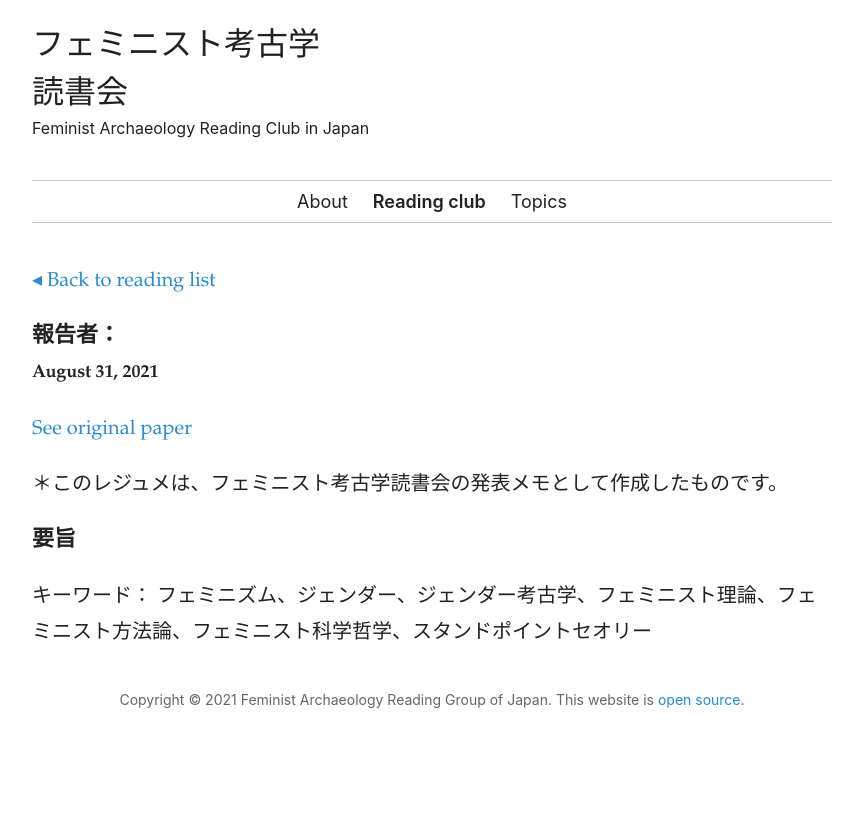
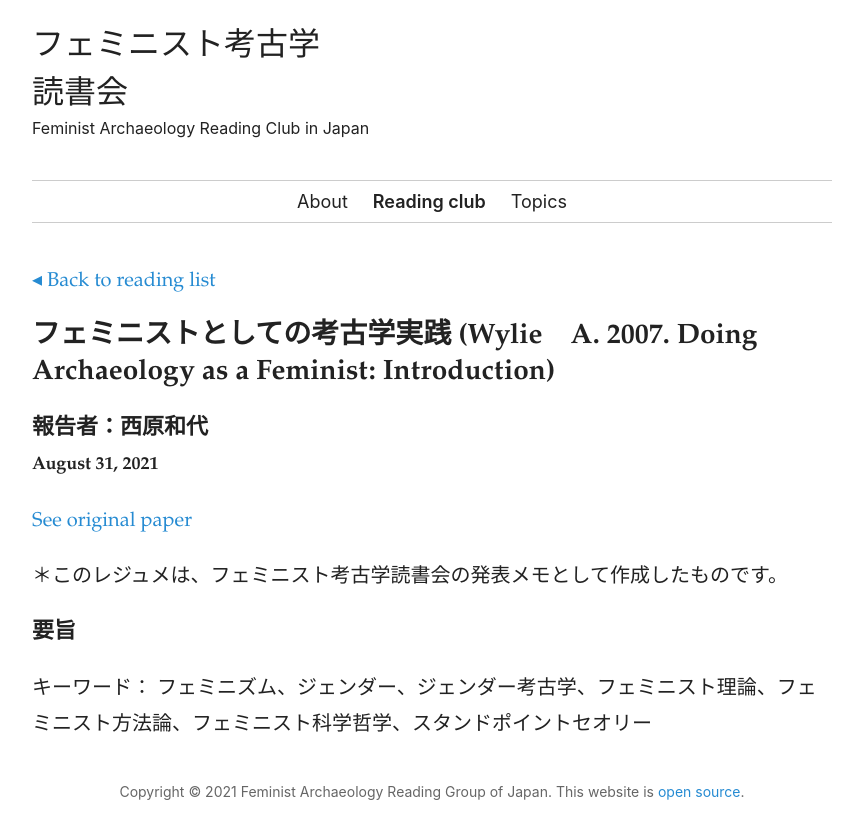
Before and after one commit to nishikarch/nishikarch.github.io, a Jekyll site: the page built from _posts/2021-08-31-Wylie-2007.md, in a window 1280 px wide. Shown: the top 839 px of the page, without its empty margins (208-1071 px from the left). Built offline with Jekyll 4.4.1, drawn with Linux system fonts in a browser that asks for light colours; our own code applies the rules of GitHub Pages for plain Markdown files.

Commit message:
Quote title

```diff
--- a/_posts/2021-08-31-Wylie-2007.md
+++ b/_posts/2021-08-31-Wylie-2007.md
@@ -1,7 +1,7 @@
 ---
 layout: post
 categories: notes
-title: フェミニストとしての考古学実践 (Wylie　A. 2007. Doing Archaeology as a Feminist: Introduction)
+title: 'フェミニストとしての考古学実践 (Wylie　A. 2007. Doing Archaeology as a Feminist: Introduction)'
 tags: フェミニズム、ジェンダー、ジェンダー考古学、フェミニスト理論、フェミニスト方法論、フェミニスト科学哲学、スタンドポイントセオリー、フィールドワーク
 reporter: 西原和代
 paper: https://link.springer.com/article/10.1007%2Fs10816-007-9034-4
```
